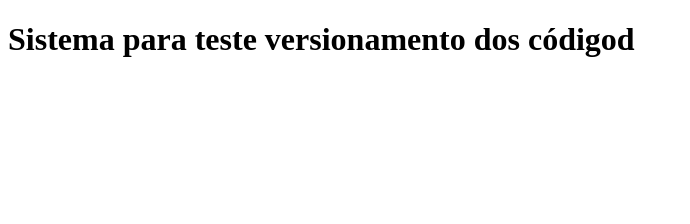
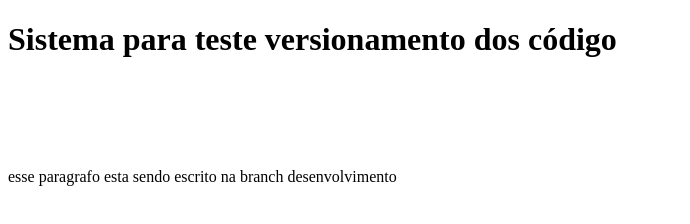
Before and after one commit to CaioFBraida/git-course, a plain HTML site: page index.html in a window 1280 px wide. Shown: the whole page, without its empty margins (0-690 px from the left). Drawn offline with Linux system fonts and the light colour scheme.

Commit message:
escrevendo na branch desenvolvimento

```diff
--- a/index.html
+++ b/index.html
@@ -7,7 +7,10 @@
     <title>Página teste</title>
 </head>
 <body>
-    <h1>Sistema para teste versionamento dos códigod</h1>
+    <h1>Sistema para teste versionamento dos código</h1>
+    <br><br><br><br>
+    <p>esse paragrafo esta sendo escrito na branch desenvolvimento</p>
+
     <script> src="teste.js"</script>
 
 </body>
```
